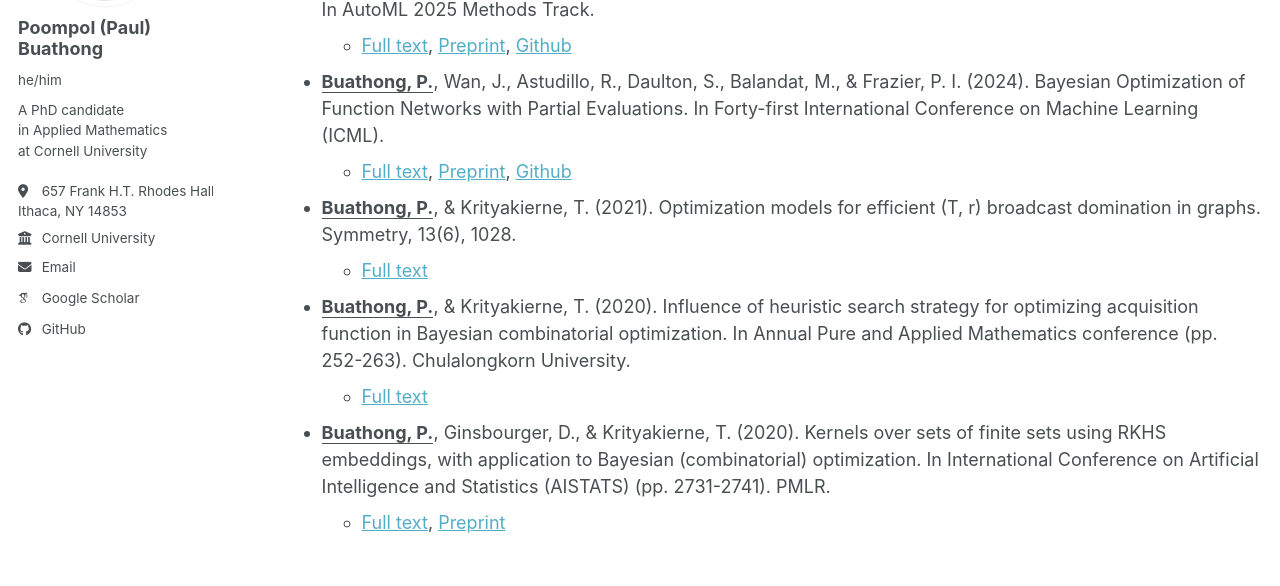
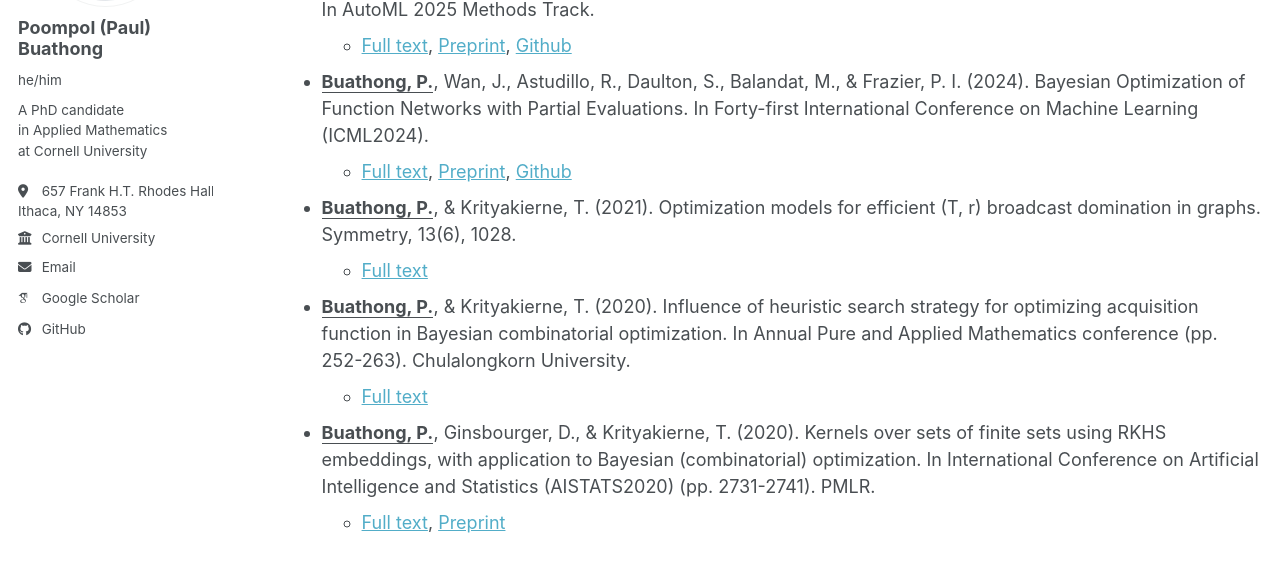
Before and after one commit to poompol/poompol.github.io, a Jekyll site: the page built from _pages/publications.md, in a window 1280 px wide and 1113 px high. Shown: the part 331-917 px from the top of the window. Built offline with Jekyll 4.4.1, drawn with Linux system fonts in a browser that asks for light colours; some web fonts are replaced; a script bundle is joined from its source files by our own code; library files that are not in the unit come from our copies.

Commit message:
Update publication details and conference names

```diff
--- a/_pages/publications.md
+++ b/_pages/publications.md
@@ -15,7 +15,7 @@ redirect_from:
 * <strong><u>Buathong, P.</u></strong>, & Frazier, P. I. (2025). Fast Bayesian Optimization of Function Networks with Partial Evaluations. In AutoML 2025 Methods Track.
   * [Full text](https://proceedings.mlr.press/v293/buathong25a.html), [Preprint](https://arxiv.org/abs/2506.11456), [Github](https://github.com/frazier-lab/partial_kgfn)
 
-* <strong><u>Buathong, P.</u></strong>, Wan, J., Astudillo, R., Daulton, S., Balandat, M., & Frazier, P. I. (2024). Bayesian Optimization of Function Networks with Partial Evaluations. In Forty-first International Conference on Machine Learning (ICML).
+* <strong><u>Buathong, P.</u></strong>, Wan, J., Astudillo, R., Daulton, S., Balandat, M., & Frazier, P. I. (2024). Bayesian Optimization of Function Networks with Partial Evaluations. In Forty-first International Conference on Machine Learning (ICML2024).
   * [Full text](https://proceedings.mlr.press/v235/buathong24a.html), [Preprint](https://arxiv.org/abs/2311.02146), [Github](https://github.com/frazier-lab/partial_kgfn)
 
 * <strong><u>Buathong, P.</u></strong>, & Krityakierne, T. (2021). Optimization models for efficient (T, r) broadcast domination in graphs. Symmetry, 13(6), 1028.
@@ -24,5 +24,5 @@ redirect_from:
 * <strong><u>Buathong, P.</u></strong>, & Krityakierne, T. (2020). Influence of heuristic search strategy for optimizing acquisition function in Bayesian combinatorial optimization. In Annual Pure and Applied Mathematics conference (pp. 252-263). Chulalongkorn University.
   * [Full text](https://drive.google.com/file/d/1YJDt4BXMR1pW32YW3j9ZGbhEmZ9aZ0Pa/view)
 
-* <strong><u>Buathong, P.</u></strong>, Ginsbourger, D., & Krityakierne, T. (2020). Kernels over sets of finite sets using RKHS embeddings, with application to Bayesian (combinatorial) optimization. In International Conference on Artificial Intelligence and Statistics (AISTATS) (pp. 2731-2741). PMLR.
+* <strong><u>Buathong, P.</u></strong>, Ginsbourger, D., & Krityakierne, T. (2020). Kernels over sets of finite sets using RKHS embeddings, with application to Bayesian (combinatorial) optimization. In International Conference on Artificial Intelligence and Statistics (AISTATS2020) (pp. 2731-2741). PMLR.
   * [Full text](https://proceedings.mlr.press/v108/buathong20a.html), [Preprint](https://arxiv.org/abs/1910.04086)
```
